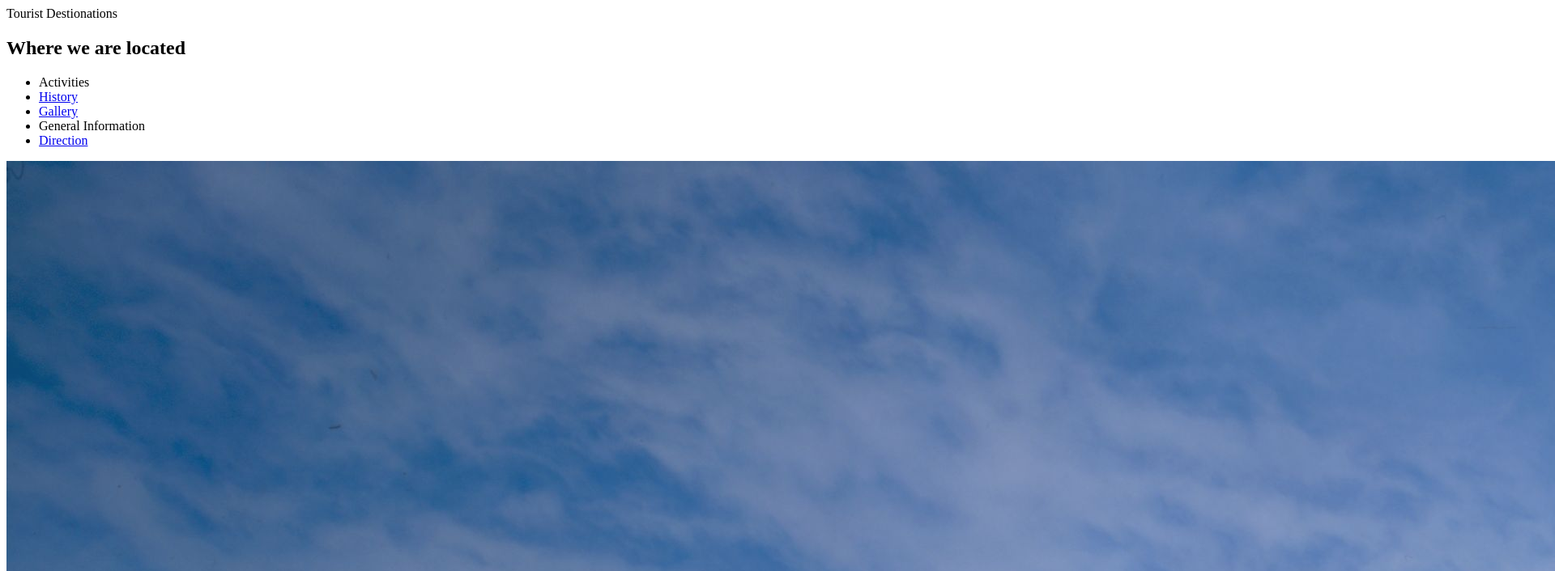
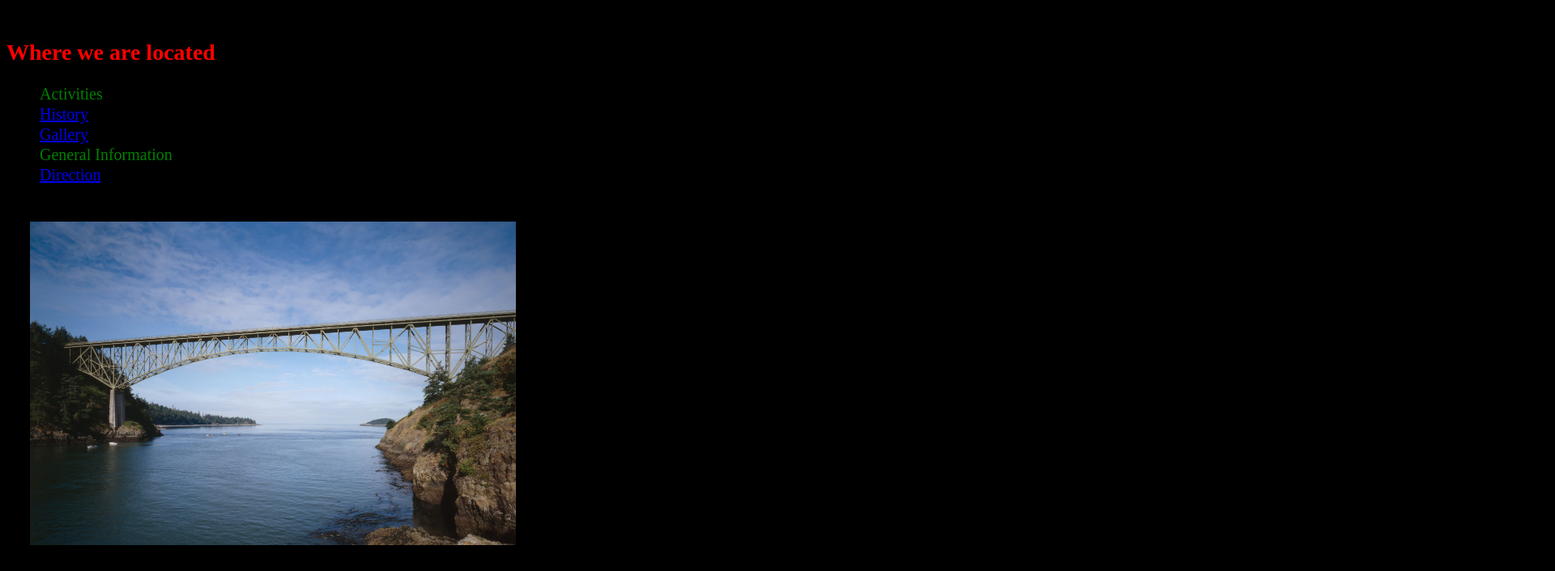
Before and after one commit to 0625-2016/0625-2016.github.io, a plain HTML site: page index.html in a window 1280 px wide. Shown: the top 706 px of the page at 81% size, 1920 px wide, since content can reach past the window. Drawn offline with Linux system fonts and the light colour scheme.

Commit message:
added css

```diff
--- a/index.html
+++ b/index.html
@@ -1,5 +1,5 @@
 <head>Tourist Destionations
-  <link rel='stylesheet' href='stylesheet.css'>
+  <link rel='stylesheet' href='stylesheet.css' type='text/css'>
   <title>DeceptionPass</title>
 </head>
 <body>
--- /dev/null
+++ b/stylesheet.css
@@ -0,0 +1,43 @@
+
+
+/*h1 {
+  color:green;
+}
+body {
+   background-color:black;
+}
+p {
+  color:yellow;
+  border:2px solid yellow;
+}
+*/
+img{
+  padding:26px;
+  height: 400px;
+  width: 600px;
+  border:solid;
+
+}
+body {
+  background-color:black;
+  /*background-repeat: no-repeat; */
+  /*background-image: url('http://seattlewatching.com/wp-content/uploads/2016/03/visitskagetvalley-image-dec.pass_.jpg');*/
+}
+
+h1 {
+  color:pink;
+}
+h2 {
+  color:red;
+  font-size:28;
+
+
+}
+body li {
+  border:1px dotted black;
+  color:green;
+  font-size:20;
+  list-style-type: none;
+  border-left:-1px;
+
+}
```
